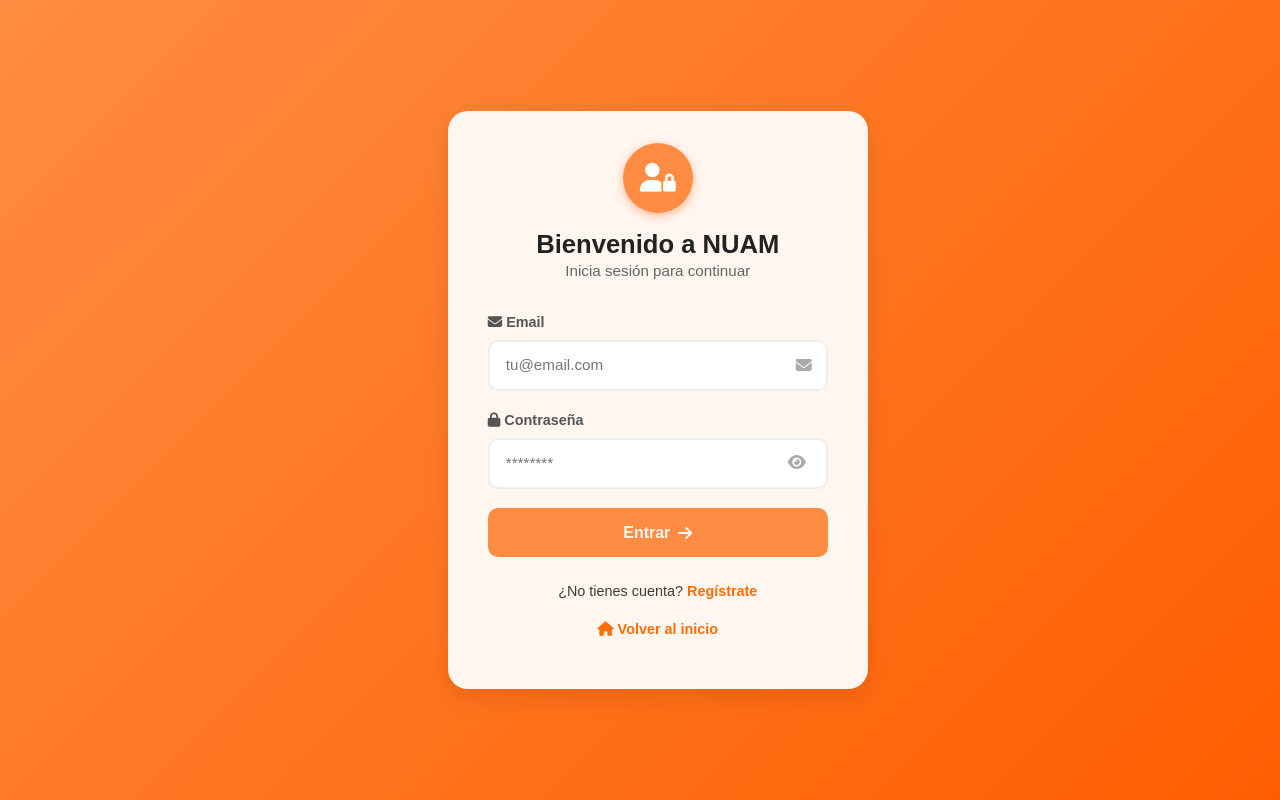
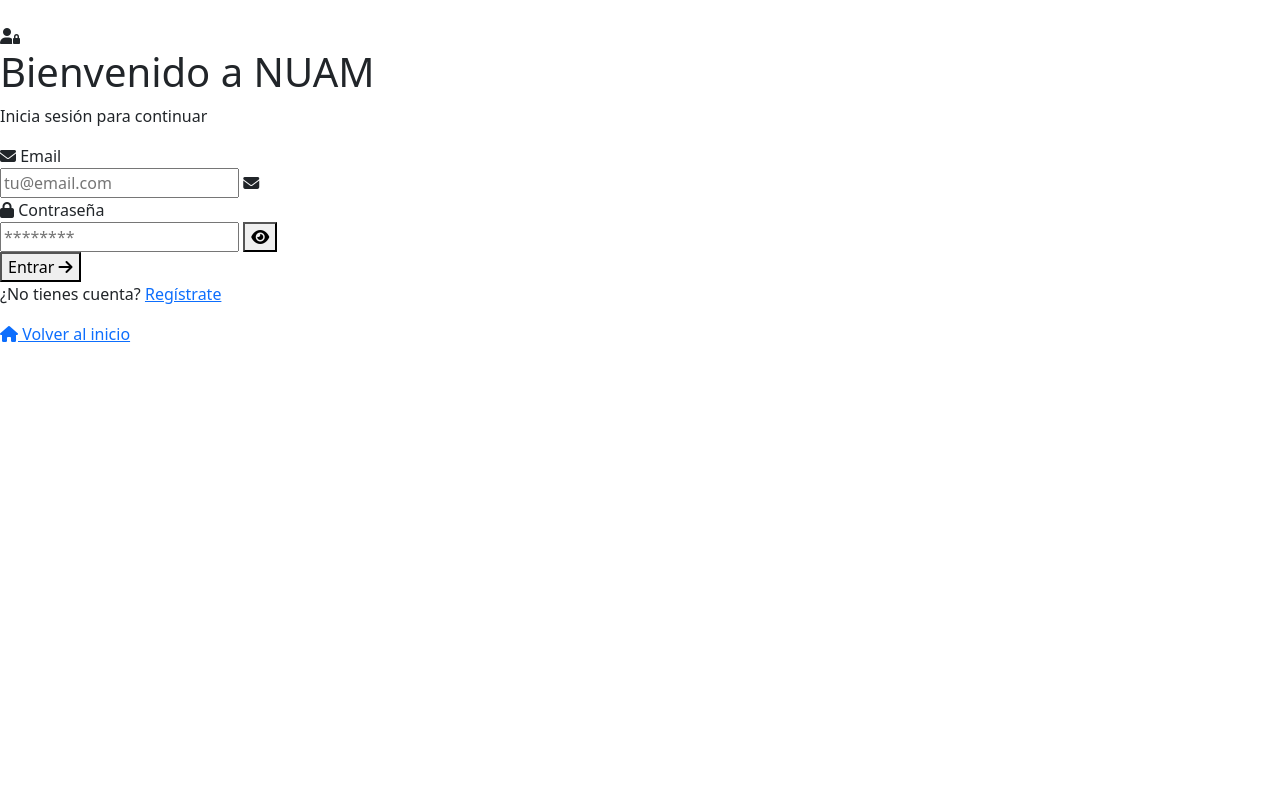
Before and after one commit to sbstn-00/NuamSoft, a Django app: page /login/ in a window 1280 px wide. Run offline with Django 5.2, Linux system fonts and the light colour scheme.

```diff
--- a/ItemApp/templates/login_tradicional.html
+++ b/ItemApp/templates/login_tradicional.html
@@ -5,173 +5,6 @@
 
 {% block styles %}
   <link rel="stylesheet" href="https://cdnjs.cloudflare.com/ajax/libs/font-awesome/6.4.0/css/all.min.css">
-  <style>
-    body {
-      background: linear-gradient(135deg, #ff8c42, #ff5e00);
-      min-height: 100vh;
-      display: flex;
-      justify-content: center;
-      align-items: center;
-      font-family: "Poppins", sans-serif;
-      color: #333;
-    }
-
-    .login-card {
-      background: white;
-      border-radius: 20px;
-      box-shadow: 0 8px 25px rgba(0,0,0,0.1);
-      width: 100%;
-      max-width: 420px;
-      padding: 2rem 2.5rem;
-      position: relative;
-      overflow: hidden;
-    }
-
-    .login-card::before {
-      content: "";
-      position: absolute;
-      width: 150%;
-      height: 150%;
-      top: -25%;
-      left: -25%;
-      background: rgba(255, 140, 66, 0.08);
-      transform: rotate(10deg);
-      z-index: 0;
-    }
-
-    .login-card-header {
-      text-align: center;
-      margin-bottom: 1.8rem;
-      position: relative;
-      z-index: 2;
-    }
-
-    .login-logo {
-      background: #ff8c42;
-      color: white;
-      width: 70px;
-      height: 70px;
-      display: flex;
-      align-items: center;
-      justify-content: center;
-      border-radius: 50%;
-      font-size: 1.8rem;
-      margin: 0 auto 1rem;
-      box-shadow: 0 3px 10px rgba(255, 92, 0, 0.4);
-    }
-
-    .login-card-header h1 {
-      font-size: 1.6rem;
-      font-weight: 700;
-      margin: 0;
-      color: #222;
-    }
-
-    .login-card-header p {
-      color: #666;
-      font-size: 0.95rem;
-    }
-
-    .login-form-group {
-      margin-bottom: 1.2rem;
-      position: relative;
-      z-index: 2;
-    }
-
-    .login-label {
-      font-weight: 600;
-      font-size: 0.9rem;
-      color: #555;
-      display: block;
-      margin-bottom: 0.4rem;
-    }
-
-    .login-input-wrapper {
-      position: relative;
-    }
-
-    .login-input {
-      width: 100%;
-      padding: 0.75rem 2.6rem 0.75rem 1rem;
-      border: 2px solid #eee;
-      border-radius: 10px;
-      transition: all 0.3s ease;
-      font-size: 0.95rem;
-    }
-
-    .login-input:focus {
-      border-color: #ff8c42;
-      box-shadow: 0 0 0 3px rgba(255,140,66,0.2);
-      outline: none;
-    }
-
-    .login-input-icon,
-    .login-toggle-password {
-      position: absolute;
-      right: 1rem;
-      top: 50%;
-      transform: translateY(-50%);
-      color: #aaa;
-      cursor: pointer;
-      background: none;
-      border: none;
-    }
-
-    .login-submit-btn {
-      background: #ff8c42;
-      color: white;
-      width: 100%;
-      border: none;
-      padding: 0.8rem;
-      border-radius: 10px;
-      font-weight: 600;
-      font-size: 1rem;
-      transition: all 0.3s ease;
-      display: flex;
-      align-items: center;
-      justify-content: center;
-      gap: 0.5rem;
-    }
-
-    .login-submit-btn:hover {
-      background: #ff6a00;
-      transform: translateY(-1px);
-      box-shadow: 0 4px 10px rgba(255, 106, 0, 0.4);
-    }
-
-    .login-footer {
-      text-align: center;
-      margin-top: 1.5rem;
-      font-size: 0.9rem;
-    }
-
-    .login-footer a {
-      color: #ff6a00;
-      font-weight: 600;
-      text-decoration: none;
-      transition: color 0.3s;
-    }
-
-    .login-footer a:hover {
-      text-decoration: underline;
-    }
-
-    .login-alert {
-      background: #ffe6e6;
-      color: #c00;
-      border-radius: 10px;
-      padding: 0.8rem 1rem;
-      margin-bottom: 1rem;
-      display: flex;
-      align-items: center;
-      gap: 0.7rem;
-      font-size: 0.9rem;
-    }
-
-    .login-alert i {
-      color: #ff6a00;
-    }
-  </style>
 {% endblock %}
 
 {% block content %}
```
Also changed, not shown: static/css/login_tradicional.css (indentation only).
